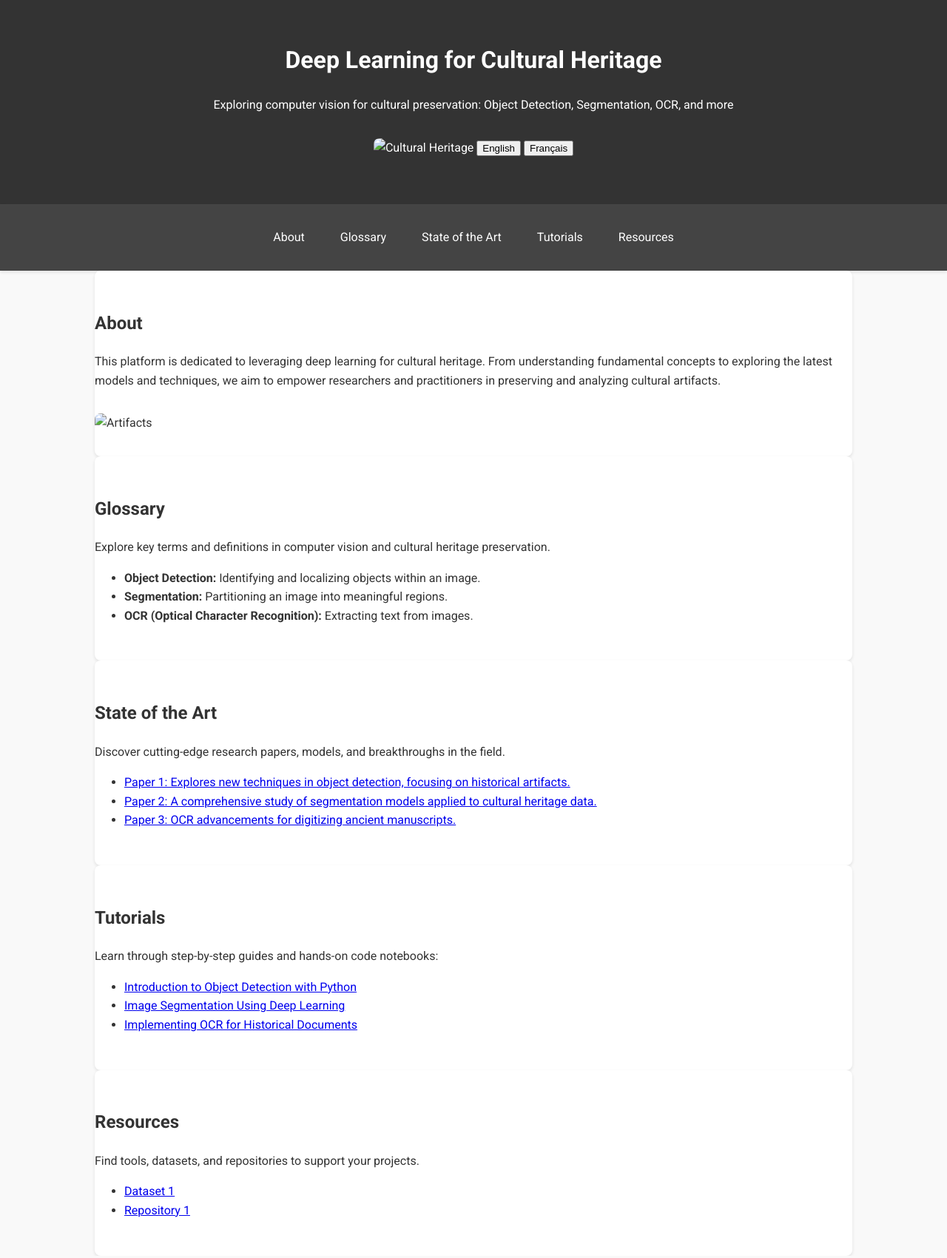
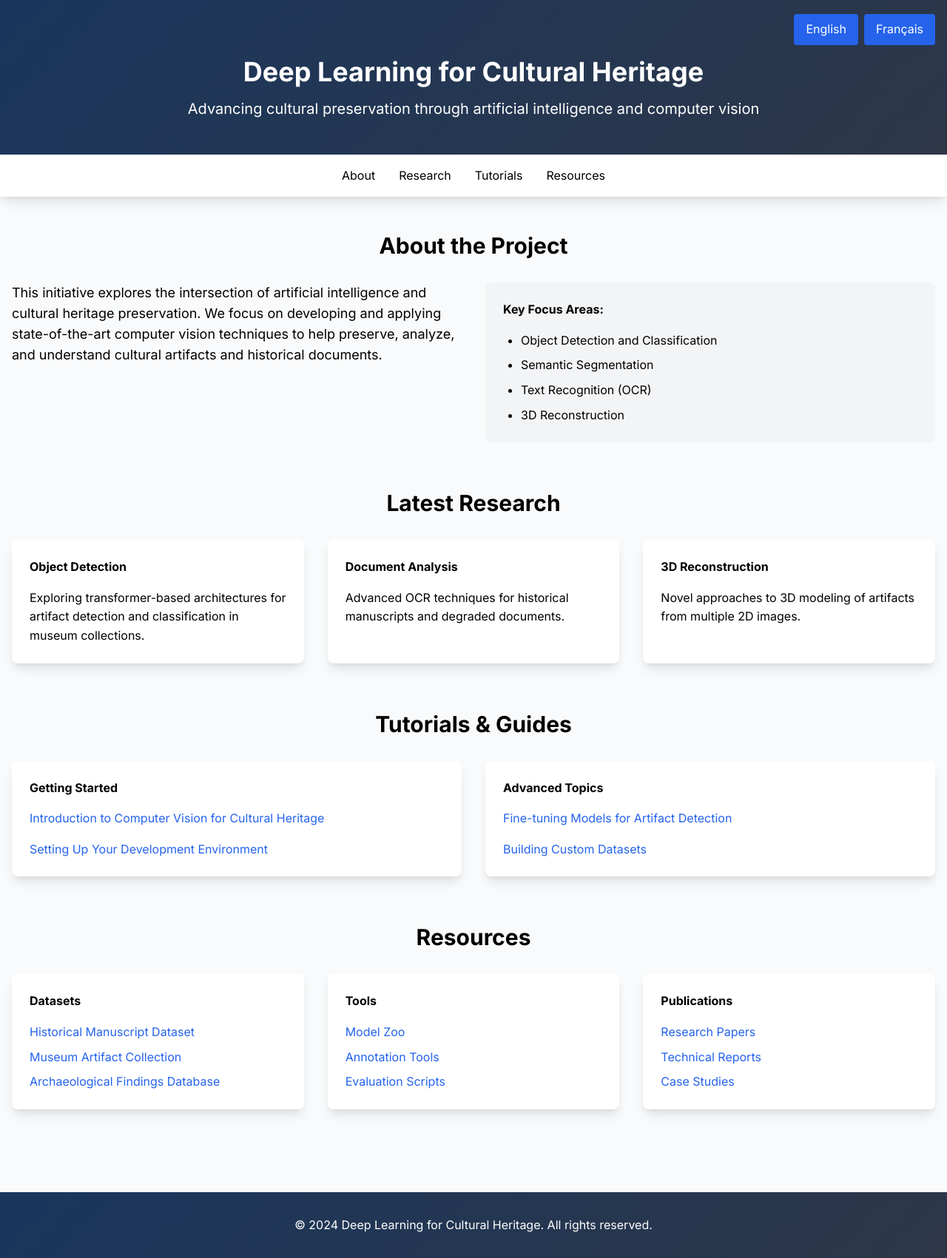
Before and after one commit to rebyk/ai4culturalheritage.github.io, a plain HTML site: page index.html in a window 1280 px wide. Shown: the part 29-1730 px from the top of the page at 74% size. Drawn offline with nearby package versions, Linux system fonts and the light colour scheme.

Commit message:
Update index.html

```diff
--- a/index.html
+++ b/index.html
@@ -3,9 +3,197 @@
 <head>
     <meta charset="UTF-8">
     <meta name="viewport" content="width=device-width, initial-scale=1.0">
+    <meta name="description" content="Exploring deep learning and computer vision applications for cultural heritage preservation and analysis">
     <title>Deep Learning for Cultural Heritage</title>
-    <link rel="stylesheet" href="styles.css">
-    <link href="https://fonts.googleapis.com/css2?family=Roboto:wght@400;700&display=swap" rel="stylesheet">
+    <link rel="stylesheet" href="https://cdnjs.cloudflare.com/ajax/libs/tailwindcss/2.2.19/tailwind.min.css">
+    <link href="https://fonts.googleapis.com/css2?family=Inter:wght@400;600;700&display=swap" rel="stylesheet">
+    <style>
+        body {
+            font-family: 'Inter', sans-serif;
+            line-height: 1.6;
+        }
+        .gradient-bg {
+            background: linear-gradient(135deg, #1a365d 0%, #2d3748 100%);
+        }
+        .card {
+            transition: transform 0.2s;
+        }
+        .card:hover {
+            transform: translateY(-5px);
+        }
+    </style>
+</head>
+<body class="bg-gray-50">
+    <header class="gradient-bg text-white py-12">
+        <div class="container mx-auto px-4">
+            <div class="flex justify-end mb-4 space-x-2">
+                <button onclick="switchLanguage('en')" class="px-4 py-2 bg-blue-600 rounded hover:bg-blue-700">English</button>
+                <button onclick="switchLanguage('fr')" class="px-4 py-2 bg-blue-600 rounded hover:bg-blue-700">Français</button>
+            </div>
+            <div class="max-w-4xl mx-auto text-center">
+                <h1 class="text-4xl font-bold mb-4" data-lang="en">Deep Learning for Cultural Heritage</h1>
+                <h1 class="text-4xl font-bold mb-4" data-lang="fr" style="display: none;">Apprentissage Profond pour le Patrimoine Culturel</h1>
+                <p class="text-xl" data-lang="en">Advancing cultural preservation through artificial intelligence and computer vision</p>
+                <p class="text-xl" data-lang="fr" style="display: none;">Faire progresser la préservation culturelle grâce à l'intelligence artificielle et la vision par ordinateur</p>
+            </div>
+        </div>
+    </header>
+
+    <nav class="bg-white shadow-lg sticky top-0 z-50">
+        <div class="container mx-auto px-4">
+            <div class="flex justify-center space-x-8 py-4">
+                <a href="#about" class="hover:text-blue-600 font-medium" data-lang="en">About</a>
+                <a href="#about" class="hover:text-blue-600 font-medium" data-lang="fr" style="display: none;">À propos</a>
+                <a href="#research" class="hover:text-blue-600 font-medium" data-lang="en">Research</a>
+                <a href="#research" class="hover:text-blue-600 font-medium" data-lang="fr" style="display: none;">Recherche</a>
+                <a href="#tutorials" class="hover:text-blue-600 font-medium" data-lang="en">Tutorials</a>
+                <a href="#tutorials" class="hover:text-blue-600 font-medium" data-lang="fr" style="display: none;">Tutoriels</a>
+                <a href="#resources" class="hover:text-blue-600 font-medium" data-lang="en">Resources</a>
+                <a href="#resources" class="hover:text-blue-600 font-medium" data-lang="fr" style="display: none;">Ressources</a>
+            </div>
+        </div>
+    </nav>
+
+    <main class="container mx-auto px-4 py-12">
+        <section id="about" class="mb-16">
+            <h2 class="text-3xl font-bold mb-8 text-center" data-lang="en">About the Project</h2>
+            <h2 class="text-3xl font-bold mb-8 text-center" data-lang="fr" style="display: none;">À propos du Projet</h2>
+            <div class="grid md:grid-cols-2 gap-8">
+                <div>
+                    <p class="text-lg mb-4" data-lang="en">
+                        This initiative explores the intersection of artificial intelligence and cultural heritage preservation. We focus on developing and applying state-of-the-art computer vision techniques to help preserve, analyze, and understand cultural artifacts and historical documents.
+                    </p>
+                    <p class="text-lg mb-4" data-lang="fr" style="display: none;">
+                        Cette initiative explore l'intersection entre l'intelligence artificielle et la préservation du patrimoine culturel. Nous nous concentrons sur le développement et l'application de techniques de vision par ordinateur de pointe pour aider à préserver, analyser et comprendre les artefacts culturels et les documents historiques.
+                    </p>
+                </div>
+                <div class="bg-gray-100 p-6 rounded-lg">
+                    <h3 class="font-bold mb-4" data-lang="en">Key Focus Areas:</h3>
+                    <h3 class="font-bold mb-4" data-lang="fr" style="display: none;">Domaines clés :</h3>
+                    <ul class="list-disc pl-6 space-y-2">
+                        <li data-lang="en">Object Detection and Classification</li>
+                        <li data-lang="fr" style="display: none;">Détection et Classification d'Objets</li>
+                        <li data-lang="en">Semantic Segmentation</li>
+                        <li data-lang="fr" style="display: none;">Segmentation Sémantique</li>
+                        <li data-lang="en">Text Recognition (OCR)</li>
+                        <li data-lang="fr" style="display: none;">Reconnaissance de Texte (OCR)</li>
+                        <li data-lang="en">3D Reconstruction</li>
+                        <li data-lang="fr" style="display: none;">Reconstruction 3D</li>
+                    </ul>
+                </div>
+            </div>
+        </section>
+
+        <section id="research" class="mb-16">
+            <h2 class="text-3xl font-bold mb-8 text-center" data-lang="en">Latest Research</h2>
+            <h2 class="text-3xl font-bold mb-8 text-center" data-lang="fr" style="display: none;">Recherches Récentes</h2>
+            <div class="grid md:grid-cols-3 gap-8">
+                <div class="card bg-white p-6 rounded-lg shadow-lg">
+                    <h3 class="font-bold mb-4" data-lang="en">Object Detection</h3>
+                    <h3 class="font-bold mb-4" data-lang="fr" style="display: none;">Détection d'Objets</h3>
+                    <p data-lang="en">Exploring transformer-based architectures for artifact detection and classification in museum collections.</p>
+                    <p data-lang="fr" style="display: none;">Explorer les architectures basées sur les transformers pour la détection et la classification d'artefacts dans les collections muséales.</p>
+                </div>
+                <div class="card bg-white p-6 rounded-lg shadow-lg">
+                    <h3 class="font-bold mb-4" data-lang="en">Document Analysis</h3>
+                    <h3 class="font-bold mb-4" data-lang="fr" style="display: none;">Analyse de Documents</h3>
+                    <p data-lang="en">Advanced OCR techniques for historical manuscripts and degraded documents.</p>
+                    <p data-lang="fr" style="display: none;">Techniques OCR avancées pour les manuscrits historiques et les documents dégradés.</p>
+                </div>
+                <div class="card bg-white p-6 rounded-lg shadow-lg">
+                    <h3 class="font-bold mb-4" data-lang="en">3D Reconstruction</h3>
+                    <h3 class="font-bold mb-4" data-lang="fr" style="display: none;">Reconstruction 3D</h3>
+                    <p data-lang="en">Novel approaches to 3D modeling of artifacts from multiple 2D images.</p>
+                    <p data-lang="fr" style="display: none;">Nouvelles approches de la modélisation 3D d'artefacts à partir de plusieurs images 2D.</p>
+                </div>
+            </div>
+        </section>
+
+        <section id="tutorials" class="mb-16">
+            <h2 class="text-3xl font-bold mb-8 text-center" data-lang="en">Tutorials & Guides</h2>
+            <h2 class="text-3xl font-bold mb-8 text-center" data-lang="fr" style="display: none;">Tutoriels et Guides</h2>
+            <div class="grid md:grid-cols-2 gap-8">
+                <div class="bg-white p-6 rounded-lg shadow-lg">
+                    <h3 class="font-bold mb-4" data-lang="en">Getting Started</h3>
+                    <h3 class="font-bold mb-4" data-lang="fr" style="display: none;">Premiers Pas</h3>
+                    <ul class="space-y-4">
+                        <li data-lang="en">
+                            <a href="#" class="text-blue-600 hover:underline">Introduction to Computer Vision for Cultural Heritage</a>
+                        </li>
+                        <li data-lang="fr" style="display: none;">
+                            <a href="#" class="text-blue-600 hover:underline">Introduction à la Vision par Ordinateur pour le Patrimoine Culturel</a>
+                        </li>
+                        <li data-lang="en">
+                            <a href="#" class="text-blue-600 hover:underline">Setting Up Your Development Environment</a>
+                        </li>
+                        <li data-lang="fr" style="display: none;">
+                            <a href="#" class="text-blue-600 hover:underline">Configuration de Votre Environnement de Développement</a>
+                        </li>
+                    </ul>
+                </div>
+                <div class="bg-white p-6 rounded-lg shadow-lg">
+                    <h3 class="font-bold mb-4" data-lang="en">Advanced Topics</h3>
+                    <h3 class="font-bold mb-4" data-lang="fr" style="display: none;">Sujets Avancés</h3>
+                    <ul class="space-y-4">
+                        <li data-lang="en">
+                            <a href="#" class="text-blue-600 hover:underline">Fine-tuning Models for Artifact Detection</a>
+                        </li>
+                        <li data-lang="fr" style="display: none;">
+                            <a href="#" class="text-blue-600 hover:underline">Ajustement des Modèles pour la Détection d'Artefacts</a>
+                        </li>
+                        <li data-lang="en">
+                            <a href="#" class="text-blue-600 hover:underline">Building Custom Datasets</a>
+                        </li>
+                        <li data-lang="fr" style="display: none;">
+                            <a href="#" class="text-blue-600 hover:underline">Construction de Jeux de Données Personnalisés</a>
+                        </li>
+                    </ul>
+                </div>
+            </div>
+        </section>
+
+        <section id="resources" class="mb-16">
+            <h2 class="text-3xl font-bold mb-8 text-center" data-lang="en">Resources</h2>
+            <h2 class="text-3xl font-bold mb-8 text-center" data-lang="fr" style="display: none;">Ressources</h2>
+            <div class="grid md:grid-cols-3 gap-8">
+                <div class="bg-white p-6 rounded-lg shadow-lg">
+                    <h3 class="font-bold mb-4" data-lang="en">Datasets</h3>
+                    <h3 class="font-bold mb-4" data-lang="fr" style="display: none;">Jeux de Données</h3>
+                    <ul class="space-y-2">
+                        <li><a href="#" class="text-blue-600 hover:underline">Historical Manuscript Dataset</a></li>
+                        <li><a href="#" class="text-blue-600 hover:underline">Museum Artifact Collection</a></li>
+                        <li><a href="#" class="text-blue-600 hover:underline">Archaeological Findings Database</a></li>
+                    </ul>
+                </div>
+                <div class="bg-white p-6 rounded-lg shadow-lg">
+                    <h3 class="font-bold mb-4" data-lang="en">Tools</h3>
+                    <h3 class="font-bold mb-4" data-lang="fr" style="display: none;">Outils</h3>
+                    <ul class="space-y-2">
+                        <li><a href="#" class="text-blue-600 hover:underline">Model Zoo</a></li>
+                        <li><a href="#" class="text-blue-600 hover:underline">Annotation Tools</a></li>
+                        <li><a href="#" class="text-blue-600 hover:underline">Evaluation Scripts</a></li>
+                    </ul>
+                </div>
+                <div class="bg-white p-6 rounded-lg shadow-lg">
+                    <h3 class="font-bold mb-4" data-lang="en">Publications</h3>
+                    <h3 class="font-bold mb-4" data-lang="fr" style="display: none;">Publications</h3>
+                    <ul class="space-y-2">
+                        <li><a href="#" class="text-blue-600 hover:underline">Research Papers</a></li>
+                        <li><a href="#" class="text-blue-600 hover:underline">Technical Reports</a></li>
+                        <li><a href="#" class="text-blue-600 hover:underline">Case Studies</a></li>
+                    </ul>
+                </div>
+            </div>
+        </section>
+    </main>
+
+    <footer class="gradient-bg text-white py-8">
+        <div class="container mx-auto px-4 text-center">
+            <p data-lang="en">© 2024 Deep Learning for Cultural Heritage. All rights reserved.</p>
+            <p data-lang="fr" style="display: none;">© 2024 Apprentissage Profond pour le Patrimoine Culturel. Tous droits réservés.</p>
+        </div>
+    </footer>
+
     <script>
         function switchLanguage(lang) {
             document.querySelectorAll('[data-lang]').forEach(element => {
@@ -13,85 +201,6 @@
             });
         }
     </script>
-</head>
-<body>
-    <header>
-        <div class="container">
-            <h1 data-lang="en">Deep Learning for Cultural Heritage</h1>
-            <h1 data-lang="fr" style="display: none;">Apprentissage Profond pour le Patrimoine Culturel</h1>
-            <p data-lang="en">Exploring computer vision for cultural preservation: Object Detection, Segmentation, OCR, and more</p>
-            <p data-lang="fr" style="display: none;">Explorer la vision par ordinateur pour la préservation culturelle : détection d'objets, segmentation, OCR et plus encore</p>
-            <img src="header-image.jpg" alt="Cultural Heritage" style="width: 100%; margin-top: 1em; border-radius: 8px;">
-            <button onclick="switchLanguage('en')">English</button>
-            <button onclick="switchLanguage('fr')">Français</button>
-        </div>
-    </header>
-
-    <nav>
-        <div class="container">
-            <ul>
-                <li><a href="#about" data-lang="en">About</a><a href="#about" data-lang="fr" style="display: none;">À propos</a></li>
-                <li><a href="#glossary" data-lang="en">Glossary</a><a href="#glossary" data-lang="fr" style="display: none;">Glossaire</a></li>
-                <li><a href="#state-of-the-art" data-lang="en">State of the Art</a><a href="#state-of-the-art" data-lang="fr" style="display: none;">État de l'art</a></li>
-                <li><a href="#tutorials" data-lang="en">Tutorials</a><a href="#tutorials" data-lang="fr" style="display: none;">Tutoriels</a></li>
-                <li><a href="#resources" data-lang="en">Resources</a><a href="#resources" data-lang="fr" style="display: none;">Ressources</a></li>
-            </ul>
-        </div>
-    </nav>
-
-    <main>
-        <section id="about" class="container">
-            <h2 data-lang="en">About</h2>
-            <h2 data-lang="fr" style="display: none;">À propos</h2>
-            <p data-lang="en">This platform is dedicated to leveraging deep learning for cultural heritage. From understanding fundamental concepts to exploring the latest models and techniques, we aim to empower researchers and practitioners in preserving and analyzing cultural artifacts.</p>
-            <p data-lang="fr" style="display: none;">Cette plateforme est dédiée à l'utilisation de l'apprentissage profond pour le patrimoine culturel. De la compréhension des concepts fondamentaux à l'exploration des derniers modèles et techniques, nous visons à outiller les chercheurs et praticiens pour préserver et analyser les artefacts culturels.</p>
-            <img src="about-image.jpg" alt="Artifacts" style="width: 100%; margin-top: 1em; border-radius: 8px;">
-        </section>
-
-        <section id="glossary" class="container">
-            <h2 data-lang="en">Glossary</h2>
-            <h2 data-lang="fr" style="display: none;">Glossaire</h2>
-            <p data-lang="en">Explore key terms and definitions in computer vision and cultural heritage preservation.</p>
-            <p data-lang="fr" style="display: none;">Explorez les termes clés et les définitions dans la vision par ordinateur et la préservation du patrimoine culturel.</p>
-            <ul>
-                <li data-lang="en"><strong>Object Detection:</strong> Identifying and localizing objects within an image.</li>
-                <li data-lang="fr" style="display: none;"><strong>Détection d'objets :</strong> Identifier et localiser les objets dans une image.</li>
-                <li data-lang="en"><strong>Segmentation:</strong> Partitioning an image into meaningful regions.</li>
-                <li data-lang="fr" style="display: none;"><strong>Segmentation :</strong> Diviser une image en régions significatives.</li>
-                <li data-lang="en"><strong>OCR (Optical Character Recognition):</strong> Extracting text from images.</li>
-                <li data-lang="fr" style="display: none;"><strong>OCR (Reconnaissance Optique de Caractères) :</strong> Extraire du texte des images.</li>
-            </ul>
-        </section>
-
-        <section id="state-of-the-art" class="container">
-            <h2 data-lang="en">State of the Art</h2>
-            <h2 data-lang="fr" style="display: none;">État de l'art</h2>
-            <p data-lang="en">Discover cutting-edge research papers, models, and breakthroughs in the field.</p>
-            <p data-lang="fr" style="display: none;">Découvrez les articles de recherche, modèles et percées de pointe dans le domaine.</p>
-            <ul>
-                <li><a href="#" data-lang="en">Paper 1: Explores new techniques in object detection, focusing on historical artifacts.</a><a href="#" data-lang="fr" style="display: none;">Article 1 : Explore de nouvelles techniques de détection d'objets, axées sur les artefacts historiques.</a></li>
-                <li><a href="#" data-lang="en">Paper 2: A comprehensive study of segmentation models applied to cultural heritage data.</a><a href="#" data-lang="fr" style="display: none;">Article 2 : Une étude complète des modèles de segmentation appliqués aux données du patrimoine culturel.</a></li>
-                <li><a href="#" data-lang="en">Paper 3: OCR advancements for digitizing ancient manuscripts.</a><a href="#" data-lang="fr" style="display: none;">Article 3 : Avancées en OCR pour la numérisation de manuscrits anciens.</a></li>
-            </ul>
-        </section>
-
-        <section id="tutorials" class="container">
-            <h2 data-lang="en">Tutorials</h2>
-            <h2 data-lang="fr" style="display: none;">Tutoriels</h2>
-            <p data-lang="en">Learn through step-by-step guides and hands-on code notebooks:</p>
-            <p data-lang="fr" style="display: none;">Apprenez à travers des guides étape par étape et des cahiers de code pratiques :</p>
-            <ul>
-                <li><a href="#" data-lang="en">Introduction to Object Detection with Python</a><a href="#" data-lang="fr" style="display: none;">Introduction à la détection d'objets avec Python</a></li>
-                <li><a href="#" data-lang="en">Image Segmentation Using Deep Learning</a><a href="#" data-lang="fr" style="display: none;">Segmentation d'images à l'aide de l'apprentissage profond</a></li>
-                <li><a href="#" data-lang="en">Implementing OCR for Historical Documents</a><a href="#" data-lang="fr" style="display: none;">Implémentation de l'OCR pour les documents historiques</a></li>
-            </ul>
-        </section>
-
-        <section id="resources" class="container">
-            <h2 data-lang="en">Resources</h2>
-            <h2 data-lang="fr" style="display: none;">Ressources</h2>
-            <p data-lang="en">Find tools, datasets, and repositories to support your projects.</p>
-            <p data-lang="fr" style="display: none;">Trouvez des outils, des ensembles de données et des dépôts pour soutenir vos projets.</p>
-            <ul>
-                <li><a href="#" data-lang="en">Dataset 1</a><a href="#" data-lang="fr" style="display: none;">Ensemble de données 1</a></li>
-                <li><a href="#" data-lang="en">Repository 1
+</body>
+</html>
+</antArt
```
